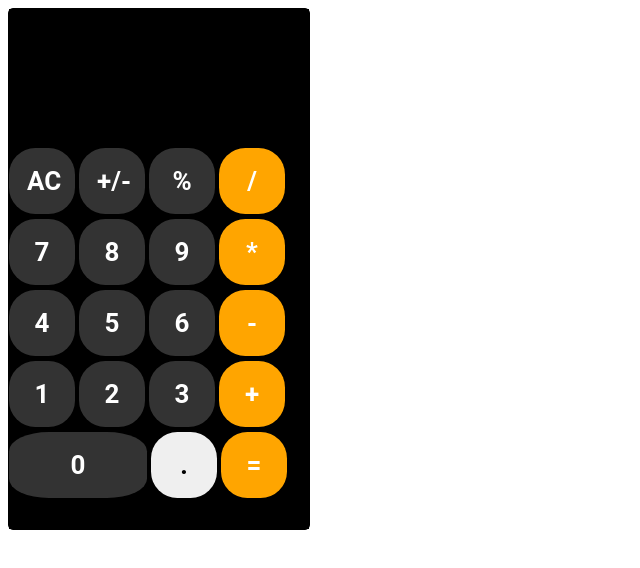
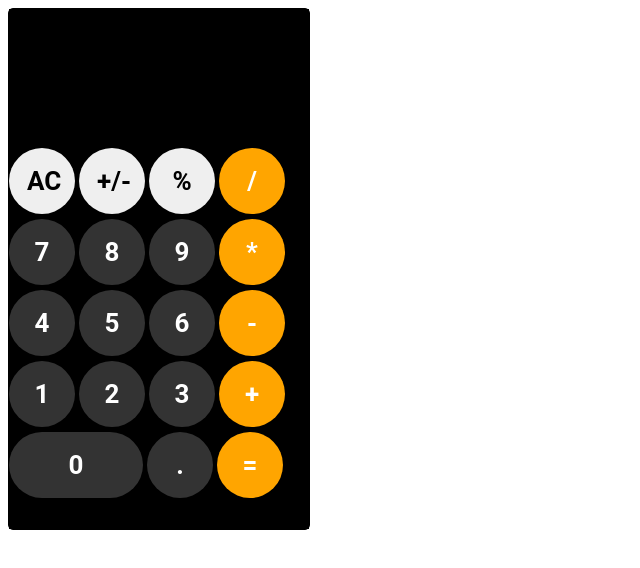
Before and after one commit to Velasco36/calculator, a plain HTML site: page index.html in a window 1280 px wide. Shown: the whole page, without its empty margins (0-640 px from the left). Drawn offline with Linux system fonts and the light colour scheme.

Commit message:
fix:mejorar los botones

```diff
--- a/app.js
+++ b/app.js
@@ -64,10 +64,14 @@ function printNumber(e) {
 
 }
 
+//Errores no puedes usar el teclado y los numeros de la calculadora al mism tiempo suma los dos numeros por teclado y deja en el display los numeros que indroduciste  con su teclado
+
+//bug con ac y el teclado nomal
+
 
 function calculadora(button, display) {
   switch (button.value) {
-    case 'C':
+    case 'AC':
       borrar(display);
       break;
     case '=':
@@ -84,7 +88,7 @@ function calcular(display) {
 
   try {
     display.value = eval(display.value);
-    console.log(display.value);
+
 
   } catch (e) {
     display.value = 'ERROR';
--- a/index.html
+++ b/index.html
@@ -16,9 +16,9 @@
         <form name="calculator">
             <input type="textfield" class="ans" value="" autocomplete="off" readonly id="screen" >
 
-            <input type="reset" value="AC" class="gray cal-button">
-            <input type="button" value="+/-" class="gray cal-button">
-            <input type="button" value="%" class="gray cal-button">
+            <input type="reset" value="AC" class=" cal-button">
+            <input type="button" value="+/-" class=" cal-button">
+            <input type="button" value="%" class=" cal-button">
             <input type="button" value="/" class="orange cal-button">
             <br>
             <input type="button" value="7" class="gray cal-button">
@@ -38,7 +38,7 @@
             <br>
             <input type="button" value="0" class="gray cal-button cero">
 
-            <input type="button" value="."  class="cal-button">
+            <input type="button" value="."  class="gray cal-button">
             <input type="button" value="=" class="orange cal-button">
 
         </form>
--- a/styles.css
+++ b/styles.css
@@ -51,13 +51,15 @@ input[type='reset'] {
 
 .cal-button {
   width: 22%;
-  border-radius: 40%;
+  border-radius: 100%;
 
 }
 
 .cero {
-  width: 46%;
-  border-radius:29%;
+  width: 134px;
+  border-radius: 135px;
+  grid-column: span 2;
+  border: none;
 
 
 }
```
